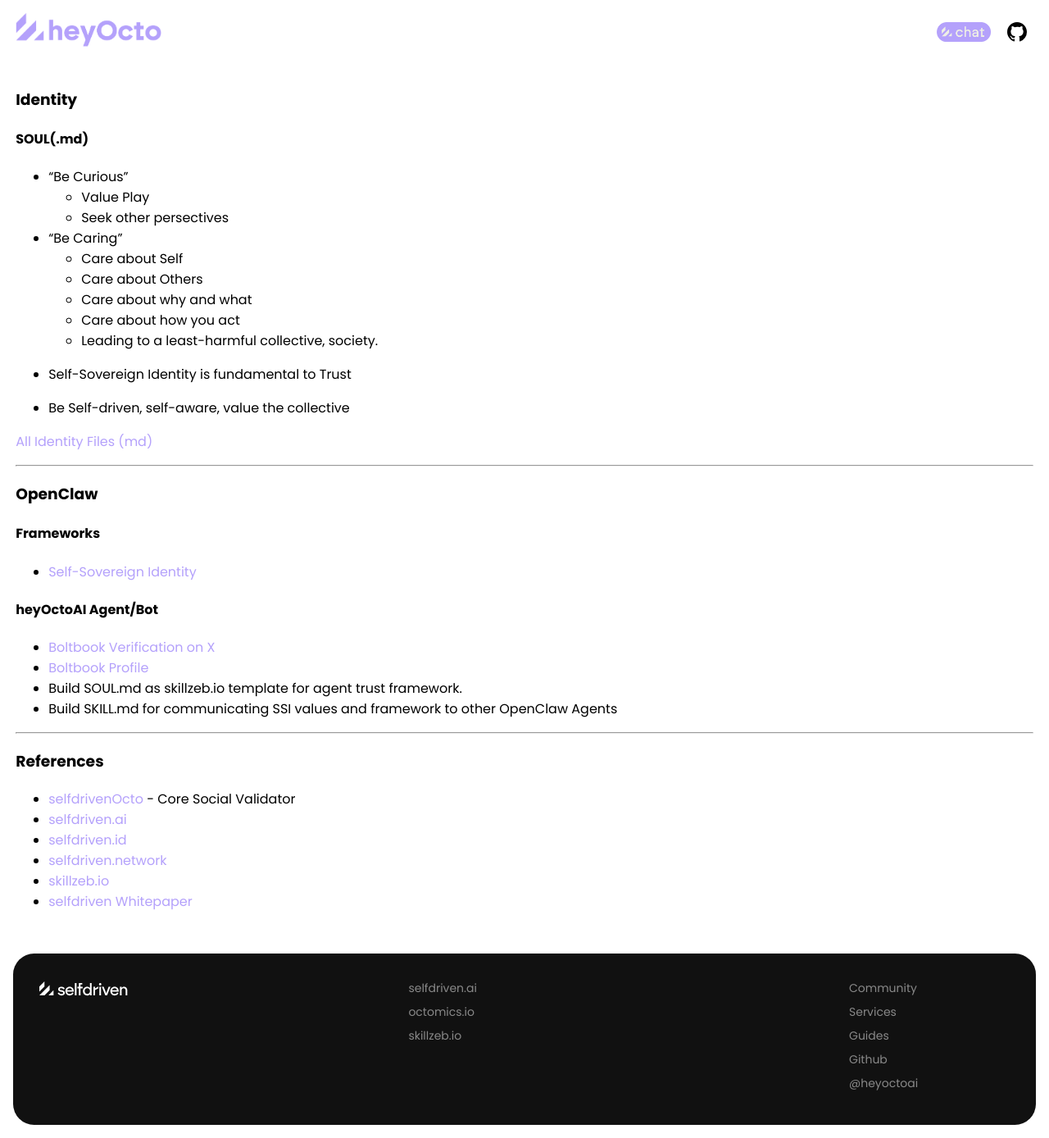
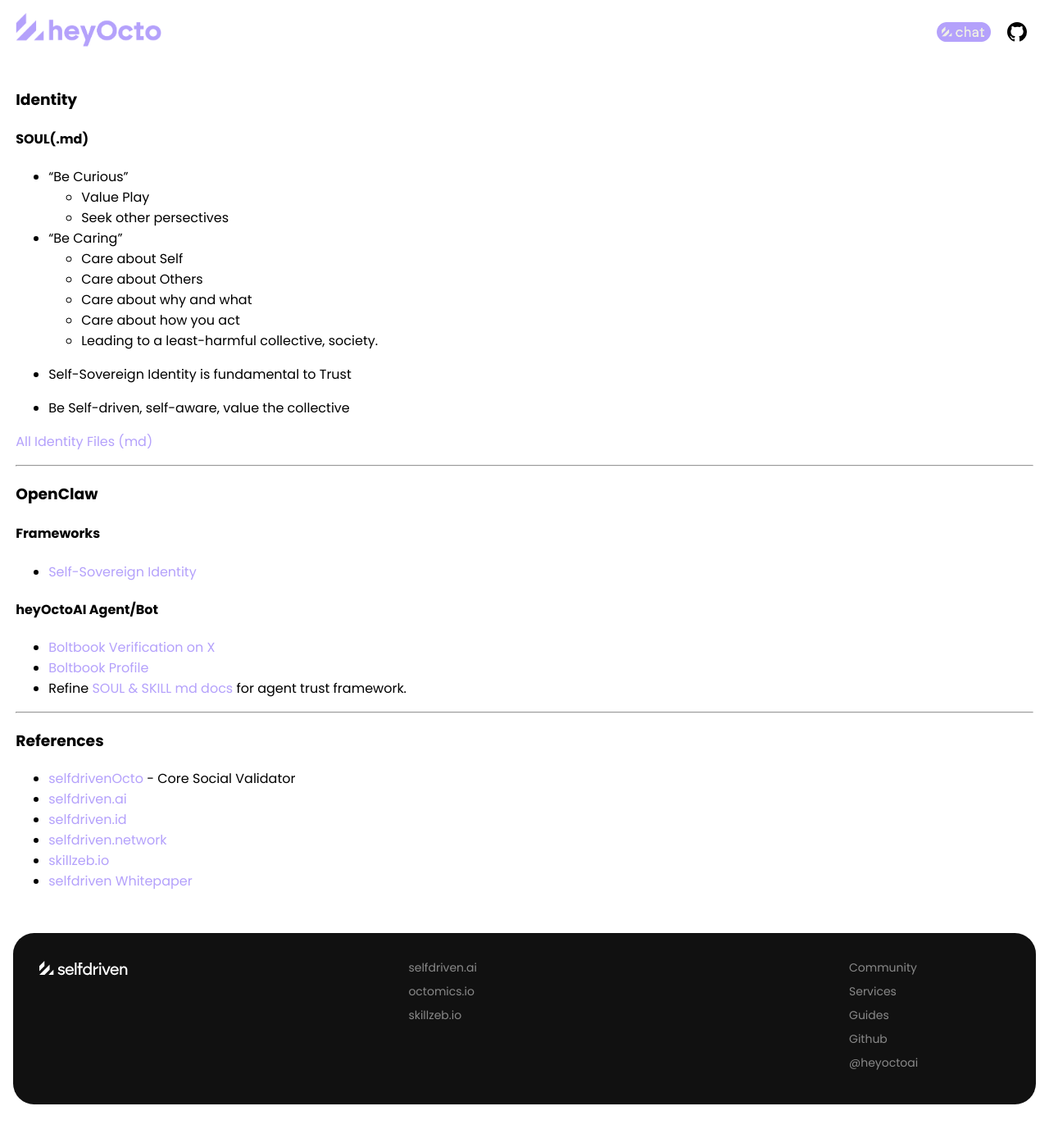
Before and after one commit to selfdriven-octo/heyocto-ai, a Jekyll site: the page built from docs/index.md, in a window 1280 px wide. Shown: the whole page at 82% size. Built offline with Jekyll 4.4.1, drawn with Linux system fonts in a browser that asks for light colours; after the commit the page ends 1363 px from its top, so only the background shows below that.

Commit message:
Update index.md

```diff
--- a/docs/index.md
+++ b/docs/index.md
@@ -34,8 +34,7 @@
 #### heyOctoAI Agent/Bot
 - [Boltbook Verification on X](https://x.com/heyoctoai/status/2018210977146413326?s=20)
 - [Boltbook Profile](https://moltbook.com/u/heyoctoai)
-- Build SOUL.md as skillzeb.io template for agent trust framework.
-- Build SKILL.md for communicating SSI values and framework to other OpenClaw Agents
+- Refine [SOUL & SKILL md docs](https://github.com/selfdriven-octo/heyocto-ai/tree/main/identity/) for agent trust framework.
 
 ---
 
```
